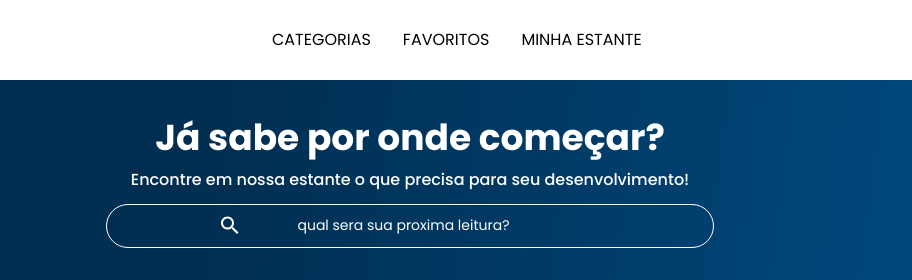
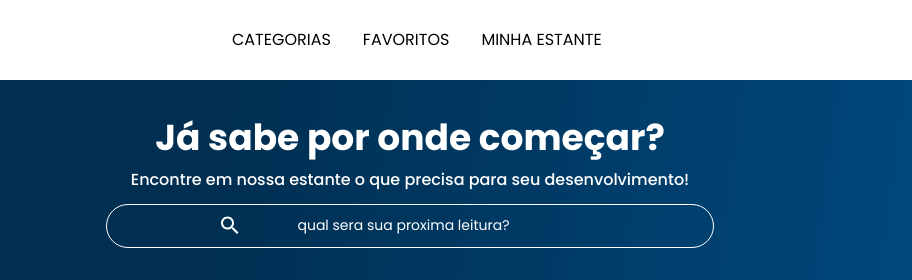
Before and after one commit to joaoHBaptista/aluraB, a plain HTML site: page index.html in a window 1280 px wide. Shown: the top 280 px of the page, 230-1142 px from the left. Drawn offline with nearby package versions, Linux system fonts and the light colour scheme.

Commit message:
Update header.css

```diff
--- a/styles/header.css
+++ b/styles/header.css
@@ -92,7 +92,8 @@
         font-weight: 700;
     }
     .opções{
-        display:flex
+        display:flex;
+        margin-right: 5em;
     }
     .opções__item{
     padding: 0 1em;
```
